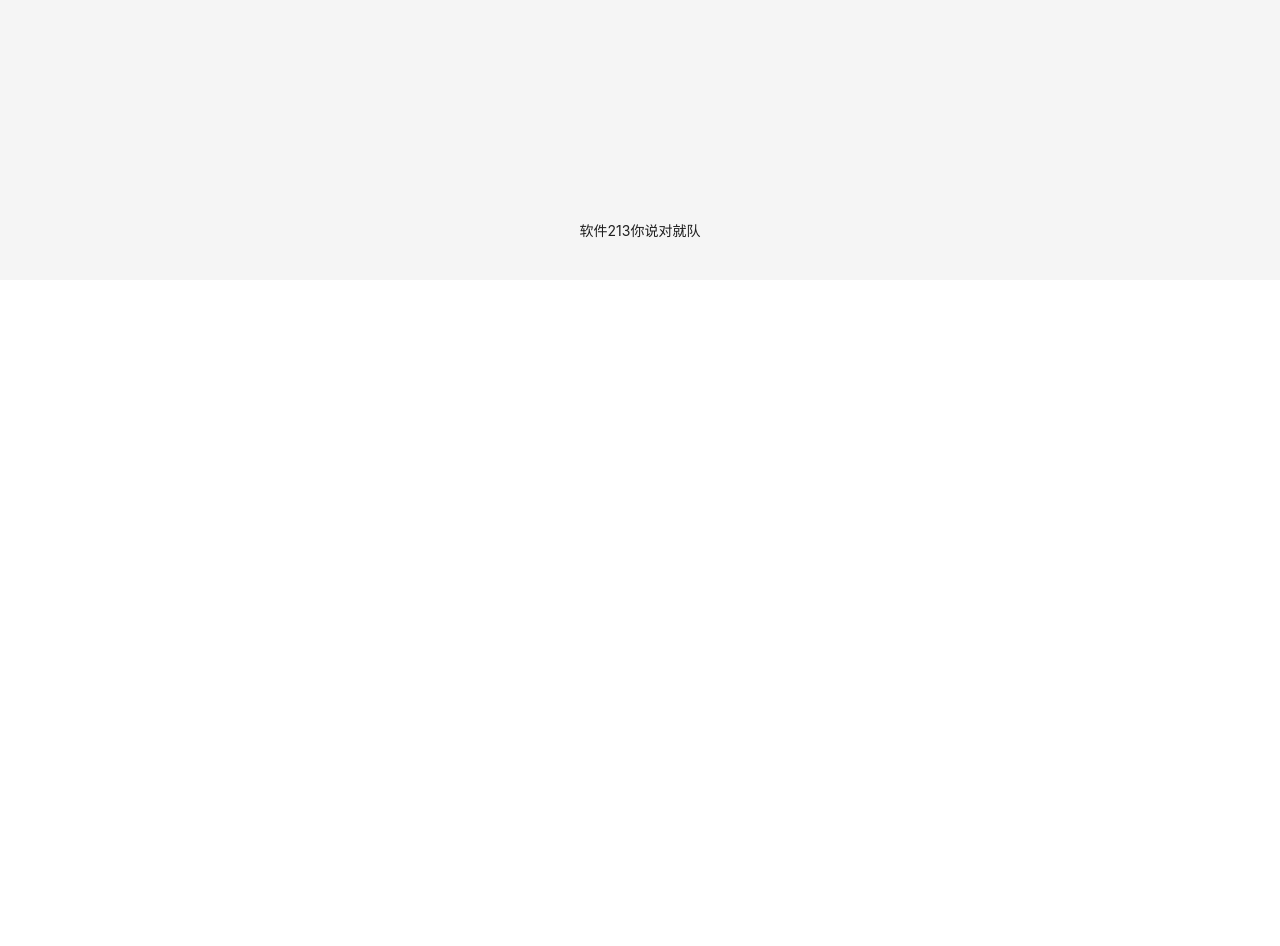
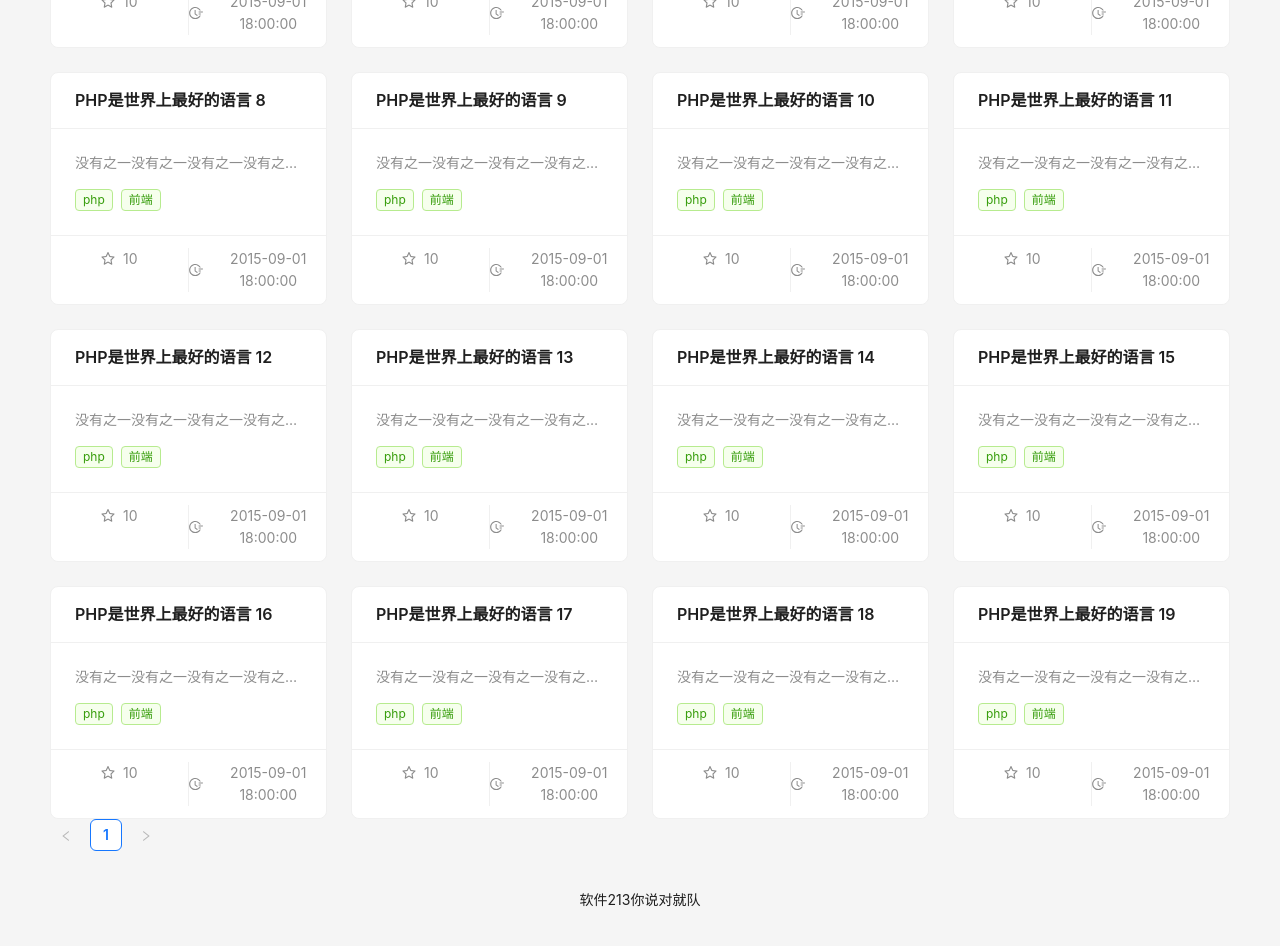
Before and after one commit to Taoister39/technical-information, a React (Vite) app: page /issue in a window 1280 px wide. Shown: the part 520-1466 px from the top of the page. Before the commit the page ends 800 px from the top, so only its background shows below. Built offline with nearby package versions, Linux system fonts and the light colour scheme.

Commit message:
问答1.0

```diff
--- a/src/pages/Article/index.tsx
+++ b/src/pages/Article/index.tsx
@@ -67,6 +67,7 @@ const Article: FC = () => {
 
   const onTimeChange = (date: Dayjs) => {
     console.log(date);
+
     // navigate(`?time=${date.toString()}`);
   };
   const onSelectArticleType: MenuProps["onSelect"] = ({ key }) => {
@@ -75,6 +76,7 @@ const Article: FC = () => {
   };
 
   useEffect(() => {
+    // eslint-disable-next-line @typescript-eslint/no-empty-function
     (async () => {})();
   }, [selectArticleType, selectTime]);
 
--- a/src/pages/Issue/index.module.scss
+++ b/src/pages/Issue/index.module.scss
@@ -0,0 +1,3 @@
+.issue-view {
+  padding-top: 1em;
+}
--- a/src/pages/Issue/index.tsx
+++ b/src/pages/Issue/index.tsx
@@ -1,7 +1,80 @@
-import React from "react";
+import React, { useState } from "react";
+import styles from "./index.module.scss";
+import {
+  Button,
+  Card,
+  Col,
+  Pagination,
+  Row,
+  Space,
+  Tag,
+  Typography,
+} from "antd";
+import {
+  FieldTimeOutlined,
+  LikeOutlined,
+  StarOutlined,
+} from "@ant-design/icons";
+import { Link } from "react-router-dom";
 
 const Issue = () => {
-  return <></>;
+  const issueData = Array.from({ length: 20 }).map((_, index) => ({
+    id: index,
+    userId: 1,
+    title: "PHP是世界上最好的语言 " + index,
+    description:
+      "没有之一没有之一没有之一没有之一没有之一没有之一没有之一没有之一没有之一没有之一没有之一没有之一没有之一没有之一",
+    focusCount: 10,
+    messageCount: 3,
+    createTime: "2015-09-01 18:00:00 ",
+    tags: ["php", "前端"],
+  }));
+  const [selectPage, setSelectPage] = useState({
+    per_page: 20,
+    max_count: 20,
+    page: 1,
+  });
+
+  return (
+    <div className={styles["issue-view"]}>
+      <Row gutter={[24, 24]} align="middle" justify="center">
+        {issueData.map((item, index) => (
+          <Col key={index} span={6}>
+            <Card
+              title={item.title}
+              actions={[
+                <Space key="focus">
+                  <StarOutlined />
+                  {item.focusCount}
+                </Space>,
+                <Space key="time">
+                  <FieldTimeOutlined />
+                  {item.createTime}
+                </Space>,
+              ]}
+            >
+              <Link to="/">
+                <Typography.Paragraph type="secondary" ellipsis={true}>
+                  {item.description}
+                </Typography.Paragraph>
+              </Link>
+              {item.tags.map((item, index) => (
+                <Tag key={index} color="green">
+                  {item}
+                </Tag>
+              ))}
+            </Card>
+          </Col>
+        ))}
+      </Row>
+      <Pagination
+        current={selectPage.page}
+        total={selectPage.max_count}
+        pageSize={selectPage.per_page}
+        onChange={(page) => setSelectPage((state) => ({ ...state, page }))}
+      />
+    </div>
+  );
 };
 
 export default Issue;
--- a/src/store/UserStore.ts
+++ b/src/store/UserStore.ts
@@ -1,4 +1,3 @@
-import UserInfo from "../types/UserInfo";
 import { makeAutoObservable } from "mobx";
 
 class UserStore {
```
